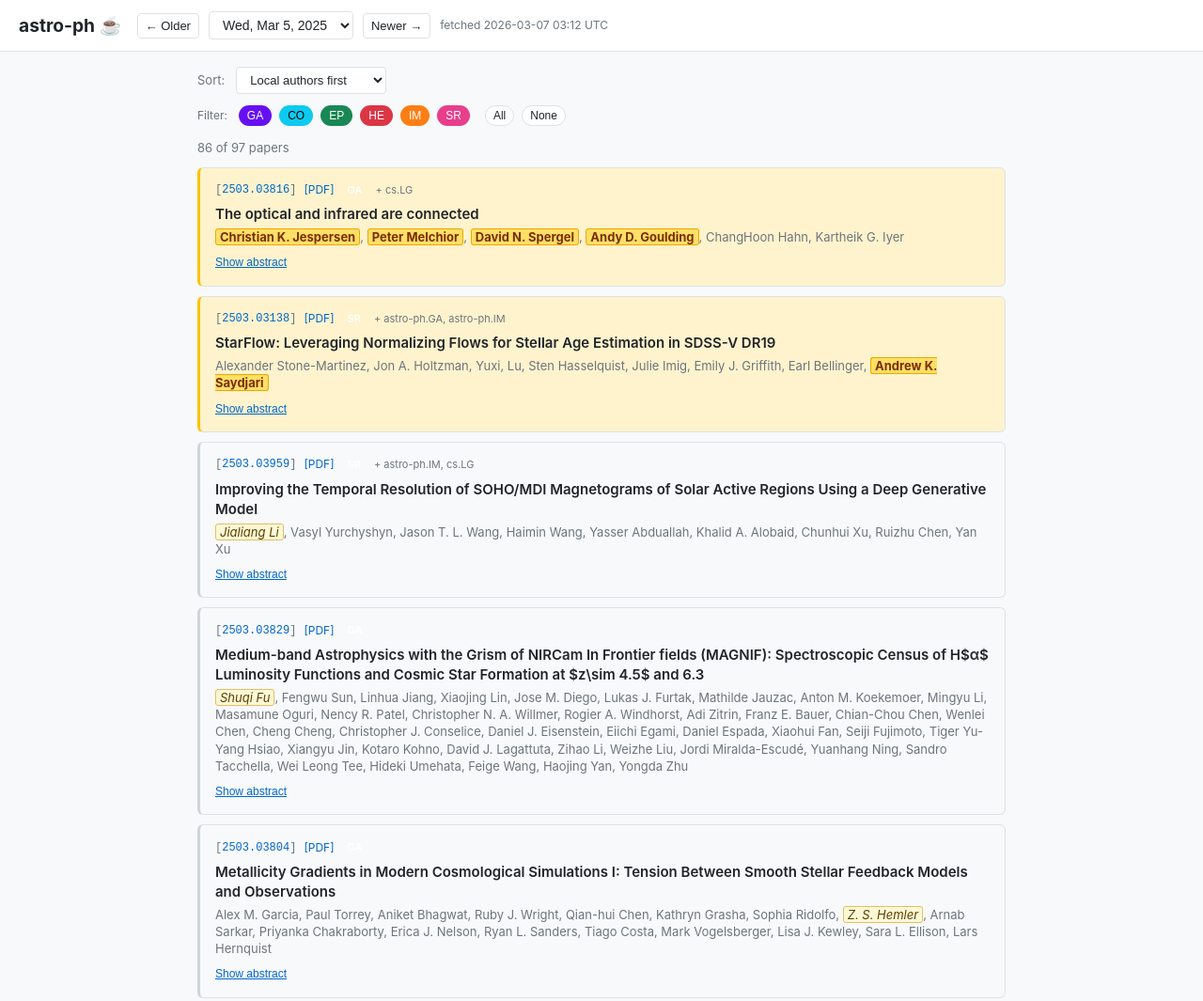
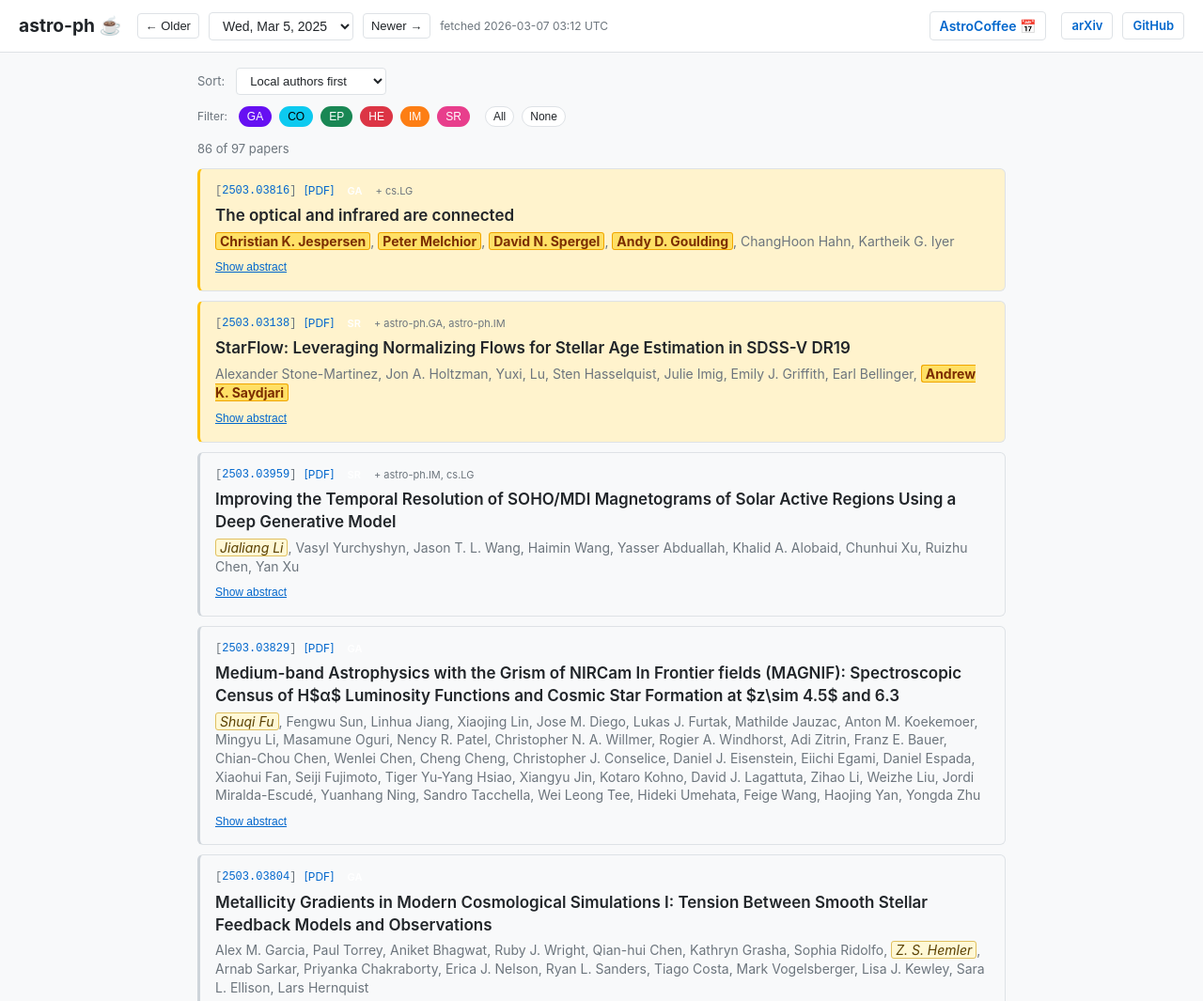
Before and after one commit to changgoo/astro-coffee-page, a plain HTML site: page index.html in a window 1280 px wide. Shown: the top 1065 px of the page at 94% size. Drawn offline with Linux system fonts and the light colour scheme.

Commit message:
feat: populate header with calendar, arXiv day link, GitHub; bigger paper fonts
- Center: AstroCoffee calendar link (changgoo.github.io/AstroCoffee)
- Right: arXiv link (updates to /list/astro-ph/YYYY-MM-DD on date change)
  and GitHub repo link, styled as pill buttons
- Paper title 15px→17px, authors/abstract 13px→14px

Co-Authored-By: Claude Sonnet 4.6 <noreply@anthropic.com>

```diff
--- a/app.js
+++ b/app.js
@@ -72,6 +72,7 @@ async function loadDay(dateStr) {
   document.getElementById("loading").style.display = "block";
   document.getElementById("paper-list").innerHTML = "";
   document.getElementById("stats").textContent = "";
+  updateArxivLink(dateStr);
 
   try {
     const res = await fetch(`data/${dateStr}.json`);
@@ -105,6 +106,11 @@ function populateDateSelector() {
 
   // Prev/Next buttons
   updateNavButtons();
+}
+
+function updateArxivLink(dateStr) {
+  const el = document.getElementById("arxiv-day-link");
+  if (el) el.href = `https://arxiv.org/list/astro-ph/${dateStr}`;
 }
 
 function updateNavButtons() {
--- a/index.html
+++ b/index.html
@@ -10,12 +10,25 @@
 
 <header>
   <h1><a href="index.html">astro-ph ☕</a></h1>
+
   <div class="header-controls">
     <button id="btn-prev" class="btn-nav" title="Older">&#8592; Older</button>
     <select id="date-select" aria-label="Select date"></select>
     <button id="btn-next" class="btn-nav" title="Newer">Newer &#8594;</button>
-    <span id="fetched-at" style="font-size:12px;color:#6c757d;"></span>
+    <span id="fetched-at" class="fetched-at"></span>
   </div>
+
+  <a href="https://changgoo.github.io/AstroCoffee/intro.html"
+     target="_blank" rel="noopener" class="header-center-link">
+    AstroCoffee&nbsp;&#128197;
+  </a>
+
+  <nav class="header-links">
+    <a id="arxiv-day-link" href="https://arxiv.org/list/astro-ph/new"
+       target="_blank" rel="noopener">arXiv</a>
+    <a href="https://github.com/changgoo/astro-coffee-page"
+       target="_blank" rel="noopener">GitHub</a>
+  </nav>
 </header>
 
 <main>
--- a/style.css
+++ b/style.css
@@ -61,6 +61,38 @@ header h1 a {
   flex-wrap: wrap;
   flex: 1;
 }
+
+.fetched-at { font-size: 12px; color: var(--text-muted); }
+
+.header-center-link {
+  font-size: 14px;
+  font-weight: 600;
+  color: var(--primary);
+  text-decoration: none;
+  white-space: nowrap;
+  padding: 4px 10px;
+  border: 1px solid var(--border);
+  border-radius: 4px;
+}
+.header-center-link:hover { background: var(--bg); }
+
+.header-links {
+  display: flex;
+  align-items: center;
+  gap: 10px;
+  white-space: nowrap;
+}
+
+.header-links a {
+  font-size: 13px;
+  font-weight: 600;
+  color: var(--primary);
+  text-decoration: none;
+  padding: 4px 10px;
+  border: 1px solid var(--border);
+  border-radius: 4px;
+}
+.header-links a:hover { background: var(--bg); }
 
 /* ── Controls ── */
 select, button {
@@ -205,7 +237,7 @@ main {
 }
 
 .paper-title {
-  font-size: 15px;
+  font-size: 17px;
   font-weight: 600;
   margin-bottom: 5px;
   line-height: 1.4;
@@ -215,7 +247,7 @@ main {
 .paper-title a:hover { color: var(--primary); text-decoration: underline; }
 
 .paper-authors {
-  font-size: 13px;
+  font-size: 14px;
   color: var(--text-muted);
   margin-bottom: 6px;
   line-height: 1.4;
@@ -251,7 +283,7 @@ main {
 }
 
 .paper-abstract {
-  font-size: 13px;
+  font-size: 14px;
   color: var(--text);
   margin-top: 8px;
   line-height: 1.6;
```
